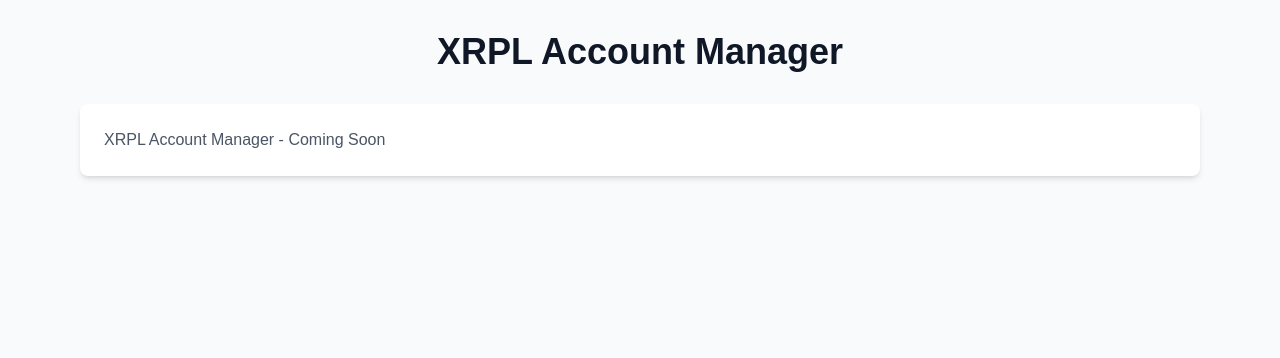
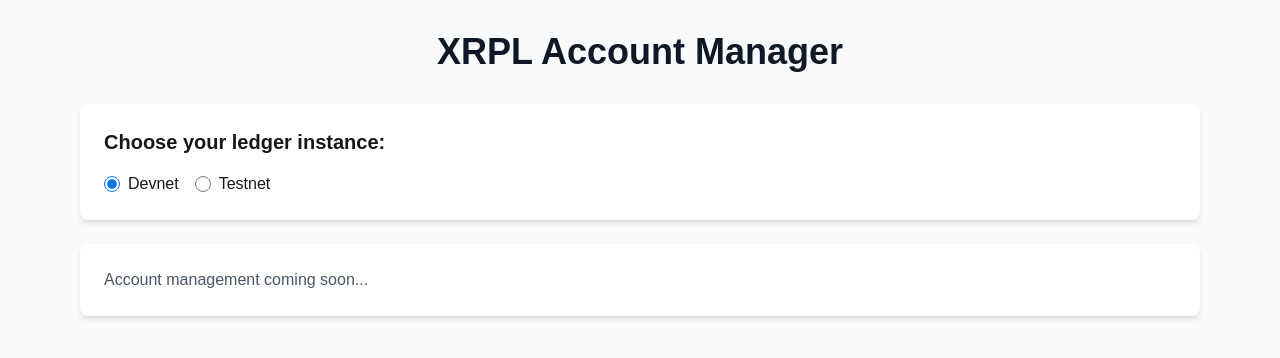
Before and after one commit to Avoisavo/EasyA-Wiser, a Next.js app: page /account in a window 1280 px wide. Shown: the top 358 px of the page. Built offline with nearby package versions, Linux system fonts and the light colour scheme.

Commit message:
Add state manangement and network

```diff
--- a/pages/account.js
+++ b/pages/account.js
@@ -3,6 +3,39 @@ import Head from 'next/head';
 import * as xrpl from 'xrpl';
 
 export default function Account() {
+  // Network selection
+  const [selectedNetwork, setSelectedNetwork] = useState('devnet');
+
+  // Account states
+  const [account1, setAccount1] = useState({
+    name: '',
+    address: '',
+    seed: ''
+  });
+
+  const [account2, setAccount2] = useState({
+    name: '',
+    address: '',
+    seed: ''
+  });
+
+  // Active account selection
+  const [activeAccount, setActiveAccount] = useState('account1');
+
+  // Form states
+  const [amount, setAmount] = useState('');
+  const [destination, setDestination] = useState('');
+  const [xrpBalance, setXrpBalance] = useState('');
+  const [results, setResults] = useState('');
+  const [loading, setLoading] = useState(false);
+
+  // Get network URL
+  const getNetworkUrl = () => {
+    return selectedNetwork === 'testnet'
+      ? 'wss://s.altnet.rippletest.net:51233/'
+      : 'wss://s.devnet.rippletest.net:51233/';
+  };
+
   return (
     <div className="min-h-screen bg-gray-50 py-8">
       <Head>
@@ -13,8 +46,35 @@ export default function Account() {
       <div className="max-w-6xl mx-auto px-4">
         <h1 className="text-4xl font-bold text-center mb-8 text-gray-900">XRPL Account Manager</h1>
 
+        {/* Network Selection */}
+        <div className="bg-white rounded-lg shadow-md p-6 mb-6">
+          <h2 className="text-xl font-semibold mb-4">Choose your ledger instance:</h2>
+          <div className="flex gap-4">
+            <label className="flex items-center gap-2">
+              <input
+                type="radio"
+                value="devnet"
+                checked={selectedNetwork === 'devnet'}
+                onChange={(e) => setSelectedNetwork(e.target.value)}
+                className="w-4 h-4"
+              />
+              <span>Devnet</span>
+            </label>
+            <label className="flex items-center gap-2">
+              <input
+                type="radio"
+                value="testnet"
+                checked={selectedNetwork === 'testnet'}
+                onChange={(e) => setSelectedNetwork(e.target.value)}
+                className="w-4 h-4"
+              />
+              <span>Testnet</span>
+            </label>
+          </div>
+        </div>
+
         <div className="bg-white rounded-lg shadow-md p-6">
-          <p className="text-gray-600">XRPL Account Manager - Coming Soon</p>
+          <p className="text-gray-600">Account management coming soon...</p>
         </div>
       </div>
     </div>
```
